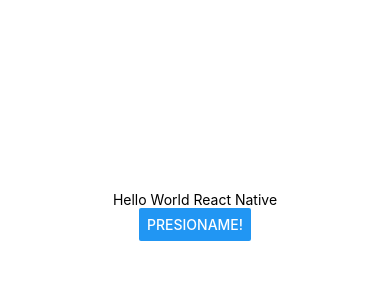
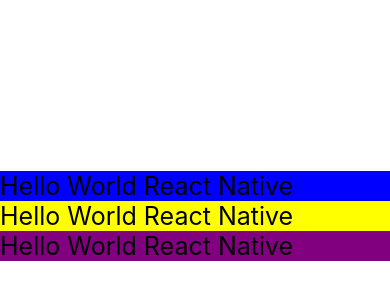
Before and after one commit to MaeZam/PM192, a React Native app in the folder my-blank/: screen / in a window 390 px wide. Shown: the part 206-506 px from the top of the page. Built offline with nearby package versions, Linux system fonts and the light colour scheme.

Commit message:
StyleSheet & Flex
Uso de las propiedades con flex para el posicionamiento de los componentes

```diff
--- a/my-blank/App.js
+++ b/my-blank/App.js
@@ -18,13 +18,14 @@
 //   )
 // }
 
-const Texto=()=>{
+const Texto=({style})=>{ //uso del style
   const[contenido, setContenido] = useState('Hello World React Native')
   const actualizarTexto = () => {
     setContenido('Estado actualizado')
   }
   return(
-    <Text onPress={actualizarTexto}>{contenido}</Text>
+    // utilizar el estilo texto y uso de corchetes para usar más de una propiedad
+    <Text style={[styles.text, style] }onPress={actualizarTexto}>{contenido}</Text>
   )
 }
 
@@ -42,10 +43,12 @@
       <Texto>World</Texto>
       <Texto>React Native</Texto>
       */}
+      {/*uso de los componentes del style*/}
+      <Texto style={styles.blue}></Texto>
+      <Texto style={styles.yellow}></Texto>
+      <Texto style={styles.purple}></Texto>
 
-      <Texto></Texto>
-
-      <Button title='Presioname!'></Button>
+      {/* <Button title='Presioname!'></Button> */}
 
       <StatusBar style="auto" />
     </View>
@@ -54,11 +57,42 @@
 
 //Zona 3: Estilos-Estetica del archivo
 /*Hojas de estilo a la forma de reactive, similar a css pero NO es css */
+
 const styles = StyleSheet.create({
   container: {
     flex: 1,
     backgroundColor: '#fff',
-    alignItems: 'center',
-    justifyContent: 'center',
+    alignItems: 'base-line', //izquierda a derecha, se usan los mismo que los de justifyContent
+    //stretch, en este caso hay que desactivar el width para evitar error
+    //con el uso del base-line se desactiva el height
+    //de arriba a abajo
+    justifyContent: 'center', //flex-start para posicionar los elementos en cierto punto
+    //space-between, space-around, space-evely
+    flexDirection: 'column', //para que se pueda ver el texto en una sola linea
+    //row-reverse, column-reverse
   },
+  // Clase
+  //uso de propiedades
+  //en react es densidad por pixeles, osea que depende de la calidad de la pantalla que se va a reflejar el resultado visual
+  text:{
+    color: 'black',
+    fontSize: 25,
+    //height: 100, //100 de lo que se tiene disponible en la pantalla
+    // width : 100,
+
+
+  },
+  blue:{
+    //flex:1, //uso de la propiedad flex
+    backgroundColor: 'blue'
+  },
+  yellow:{
+    backgroundColor: 'yellow'
+  },
+  purple:{
+    backgroundColor: 'purple'
+  }
+
+
+
 });
```
